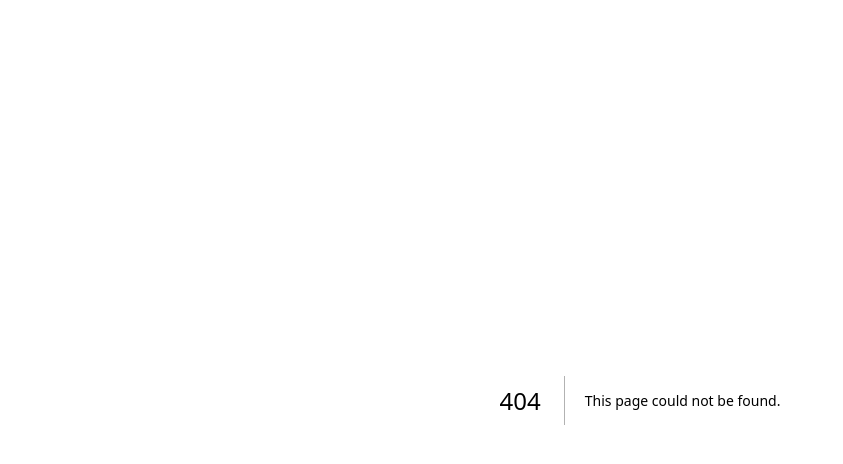
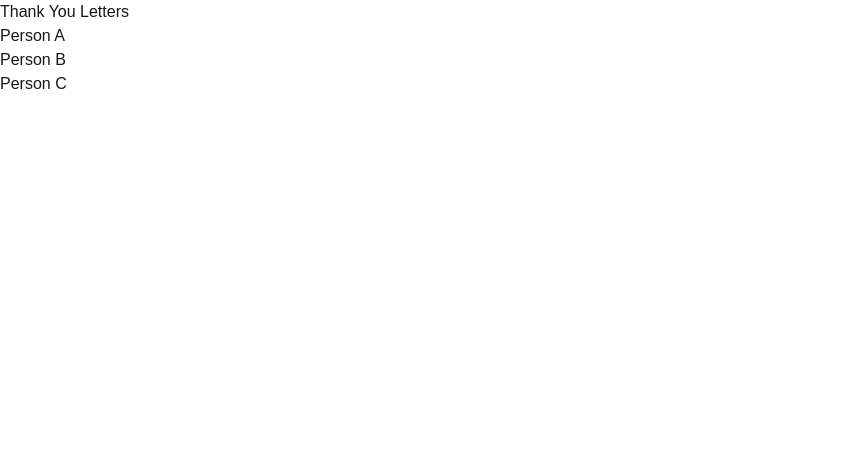
Before and after one commit to markbokeeffe/markokeeffeportraits, a Next.js app: page /testimonials in a window 1280 px wide. Before the commit this address had no page. Shown: the top 464 px of the page, without its empty margins (0-843 px from the left). Built offline with nearby package versions, Linux system fonts and the light colour scheme.

Commit message:
Create thank you letters component for testimonials page

```diff
--- /dev/null
+++ b/app/testimonials/page.tsx
@@ -0,0 +1,40 @@
+import React, { useState } from 'react';
+
+const ThankYouLetters = () => {
+  const [expandedIndex, setExpandedIndex] = useState(null);
+
+  const letters = [
+    {
+      name: 'Person A',
+      letter: 'Thank you for the amazing portrait! It truly captures my essence.',
+    },
+    {
+      name: 'Person B',
+      letter: 'Your work is remarkable! I cherish this portrait.',
+    },
+    {
+      name: 'Person C',
+      letter: 'An exceptional piece of art that I’ll treasure forever.',
+    },
+  ];
+
+  const toggleDetails = (index) => {
+    setExpandedIndex(expandedIndex === index ? null : index);
+  };
+
+  return (
+    <div>
+      <h1>Thank You Letters</h1>
+      {letters.map((item, index) => (
+        <div key={index}>
+          <h2 onClick={() => toggleDetails(index)} style={{ cursor: 'pointer' }}>
+            {item.name}
+          </h2>
+          {expandedIndex === index && <p>{item.letter}</p>}
+        </div>
+      ))}
+    </div>
+  );
+};
+
+export default ThankYouLetters;
```
